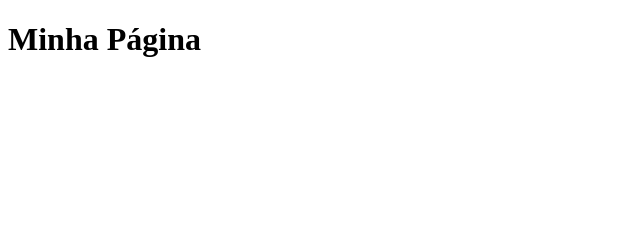
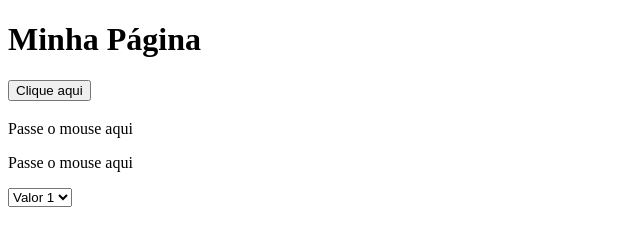
Before and after one commit to Anderson2087/Aula_JavaScript, a plain HTML site: page index.html in a window 1280 px wide. Shown: the whole page, without its empty margins (0-640 px from the left). Drawn offline with Linux system fonts and the light colour scheme.

Commit message:
Termino da aula js

```diff
--- a/index.html
+++ b/index.html
@@ -5,7 +5,7 @@
         <meta charset="utf-8">
         <script type="text/javascript" src="js/main.js"></script>
     </head>
-    <body>
+    <body onload="load()">
 
         <!--Uma das formas de usar JavaScrip no cod HTML usando a função script tudo dentro dela vai se Java...-->
         <!--<script>
@@ -13,5 +13,20 @@
         </script>-->
 
         <h1> Minha Página</h1>
+
+        <!--O comando "onclick" esta puchando o "alert" criado na main.js-->
+        <button type="button" onclick="botao()">Clique aqui</button>
+        <h3 id="agradecimanto" onclick="redirecionar()"></h3>
+        <!--Se o mauser for passado encimada da palavra "Passe o mouse aqui" sera executada um ação
+        nesse caso sera um alerta na "main.js" ao add i this no "onmouseover" e "onmouseout" passamos
+        eles como o proprio parametro-->
+        <p id="mousemove" onmouseover="trocar(this)" onmouseout="voltar(this)">Passe o mouse aqui</p>
+        <p id="mousemove2" onmouseover="trocar(this)" onmouseout="voltar(this)">Passe o mouse aqui</p>
+
+        <select onchange="funcaoChange(this)">
+            <option value="1">Valor 1</option>
+            <option value="2">Valor 2</option>
+            <option value="3">Valor 3</option>
+        </select>
     </body>
 </html>
--- a/js/main.js
+++ b/js/main.js
@@ -1,10 +1,123 @@
 
-var frutas = [{nome: "Maça", cor:"Vermelha"}, {nome: "Uva", cor:"Roxa"}]
+function botao(){
+
+    /*O "getElementById" vai pegar o "id agradecimanto" da parte "index.html" e com a função
+    ".innerHTML" vai devolver o palavra "OBRIGADO POR CLICAR!!!" no fotmato especificado no
+    "index.html", nesse caso o h3.*/
+    document.getElementById("agradecimanto").innerHTML = "OBRIGADO POR CLICAR!!!";
+
+    //console.log(document.getElementById("agradecimanto"));
+    //alert("Obrigado por Clicar :)");
+}
+
+function redirecionar(){
+    //Função para abrir uma pagina web em outra aba.
+    window.open("https://www.youtube.com/channel/UCiehgZm99q4YvxClCN_NaAw");
+
+    //Função para abrir um pagina web na mesma aba.
+    //window.location.href = "https://www.youtube.com/channel/UCiehgZm99q4YvxClCN_NaAw";
+}
+
+function trocar(elemento){
+
+    //Essa função agora esta trocando o texto a pos passar o mouse emcima da palavra... contida na centença <p id="mousemove" onmouseover="trocar()">Passe o mouse aqui</p> localizada na "index.html"
+    //document.getElementById("mousemove").innerHTML = "Obrigado por passar o mouse";
+
+    //Ultilizado elemento para poder gerar ação em diferentes elementos sem um interferir no outro
+    elemento.innerHTML = "Obrigado por passar o mouse";
+    //alert("Trocar texto");
+}
+
+function voltar(elemento){
+    //document.getElementById("mousemove").innerHTML = "Passe o mouse aqui";
+
+    //Ultilizado elemento para poder gerar ação em diferentes elementos sem um interferir no outro
+    elemento.innerHTML = "Passe o mouse aqui";
+}
+
+function load(){
+    alert("Pagina caregada");
+}
+
+function funcaoChange(elemento){
+    console.log(elemento.value);
+}
+
+/*function validaridade(idade){
+    var validar;
+    if(idade>=18){
+        validar=true
+    }else{
+        validar=false
+    }
+    return validar;
+}
+
+var idade = prompt("Qual sua Idade? ");
+console.log(validaridade(idade));
+*/
+
+//função com numeros..
+/*function soma(n1, n2){
+    return n1 + n2;
+}*/
+
+//alert(soma(5, 10));
+/*
+function setReplace(frase, nome, novo_nome){
+    return frase.replace(nome, novo_nome);
+}
+
+alert(setReplace("Vai Japão", "Japão", "Brasil"));*/
+
+//----------------------------------------------------------------------------------------------//
+
+//Trabalhando com Data(s).
+/*var d = new Date();
+alert(d.getMonth() + 1);
+alert(d.getDay());
+alert(d.getHours());*/
+
+
+//----------------------------------------------------------------------------------------------//
+
+/*var count;
+
+for(count=0; count <= 5; count++){
+    alert(count);
+}*/
+
+
+
+/*var count = 0;
+
+//Estrutura de repetição
+while (count <= 5){
+    console.log(count);
+    alert(count);
+    count++;
+}*/
+
+//----------------------------------------------------------------------------------------------//
+
+//O prompt pode servir como uma validação de dados como idade antes de exibir o conteudo da pagina.
+/*var idade = prompt("Qual a sua Idade?");
+//var idade = 18;
+
+if (idade => 18){
+    alert("Maior de idade!!!");
+}else{
+    alert("Menor de idade!!!");
+}*/
+
+//----------------------------------------------------------------------------------------------//
+
+/*var frutas = [{nome: "Maça", cor:"Vermelha"}, {nome: "Uva", cor:"Roxa"}]
 console.log(frutas);
 alert(frutas[1].nome);
 
 
-/*var fruta = {nome: "Maça", cor:"Vermelha"}
+var fruta = {nome: "Maça", cor:"Vermelha"}
 console.log(fruta.nome);
 alert(fruta.cor);*/
 
@@ -15,7 +128,7 @@ alert(fruta.cor);*/
 //Acrecenta uma informação no final da lista/Arrey.
 //lista.push("Uva");
 //remove a ultima informação da lista/Arrey.
-//lista.pop();
+//lista.pop("Pera");
 //O length serve para contar o numero de elementos do Arrey.
 //console.log(lista.length);
 
```
